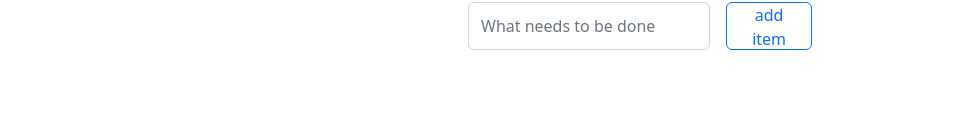
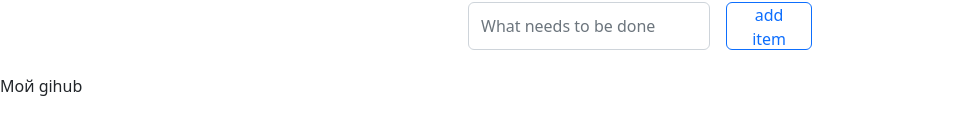
Before and after one commit to Kamegatze/Kamegatze.github.io, a plain HTML site: page index.html in a window 1280 px wide. Shown: the part 303-438 px from the top of the page, without its empty margins (0-962 px from the left). Drawn offline with nearby package versions, Linux system fonts and the light colour scheme.

Commit message:
Update index.html

```diff
--- a/index.html
+++ b/index.html
@@ -10,5 +10,8 @@
   </head>
   <body>
     <div id="root"></div>
+    <div>
+      <link href='https://github.com/Kamegatze/'>Мой gihub</link>
+    </div>
   </body>
 </html>
```
